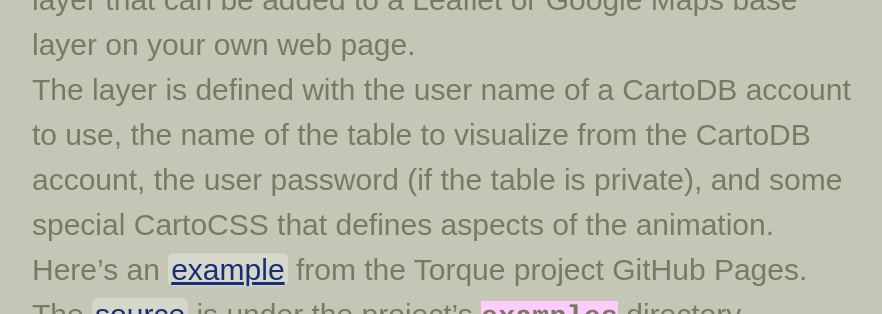
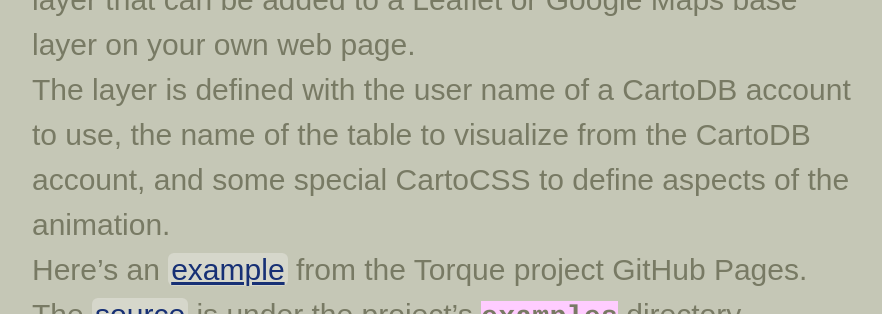
Before and after one commit to flibbertigibbet/torque-outside-cartodb-presentation, a Jekyll site: the page built from _posts/2015-2-2-js-with-cartodb.md, in a window 1280 px wide, cut to the strip 324-638 px from the top of the page. Shown: the whole strip, without its empty margins (198-1080 px from the left). Built offline with Jekyll 4.4.1, drawn with Linux system fonts in a browser that asks for light colours; Markdown is read by kramdown in place of the engine named in the settings.

Commit message:
Remove unused modernizr; add post details

```diff
--- a/_posts/2015-2-2-js-with-cartodb.md
+++ b/_posts/2015-2-2-js-with-cartodb.md
@@ -16,8 +16,7 @@
 a Leaflet or Google Maps base layer on your own web page.
 
 The layer is defined with the user name of a CartoDB account to use, the name of the table to
-visualize from the CartoDB account, the user password (if the table is private), and some special
-CartoCSS that defines aspects of the animation.
+visualize from the CartoDB account, and some special CartoCSS to define aspects of the animation.
 
 Here's an [example](http://cartodb.github.io/torque/examples/navy_leaflet) from the Torque project
 GitHub Pages. The [source](https://github.com/CartoDB/torque/blob/master/examples/navy_leaflet.html)
```
Also changed, not shown: _posts/2015-4-2-database-setup.md (+7 -0 lines), js/modernizr-custom.min.js (deleted).
